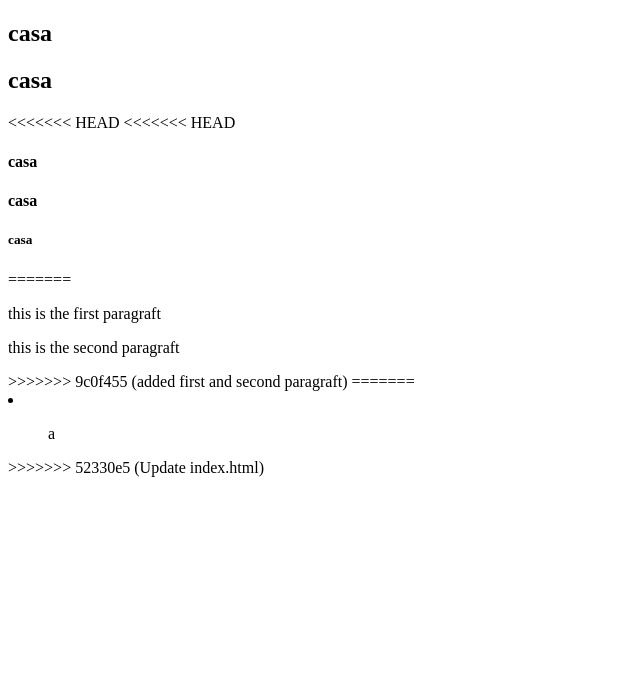
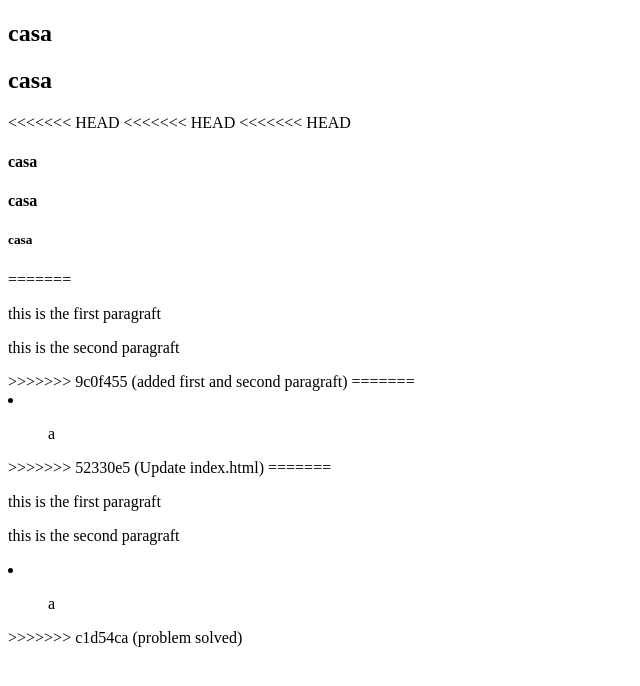
Before and after one commit to JuanAndresMatallana/learning-git, a plain HTML site: page index.html in a window 1280 px wide. Shown: the whole page, without its empty margins (0-640 px from the left). Drawn offline with Linux system fonts and the light colour scheme.

Commit message:
problem solved

```diff
--- a/index.html
+++ b/index.html
@@ -6,6 +6,7 @@
 <body>
 <h2>casa</h2>
 <h2>casa</h2>
+<<<<<<< HEAD
 <<<<<<< HEAD
 <<<<<<< HEAD
 <h4>casa</h4>
@@ -23,6 +24,13 @@
  <ol>a</ol>
 </li>
 >>>>>>> 52330e5 (Update index.html)
+=======
+<p>this is the first paragraft</p>
+<p>this is the second paragraft</p>
+<li>
+ <ol>a</ol>
+</li>
+>>>>>>> c1d54ca (problem solved)
 
 </body>
 </html>
```
